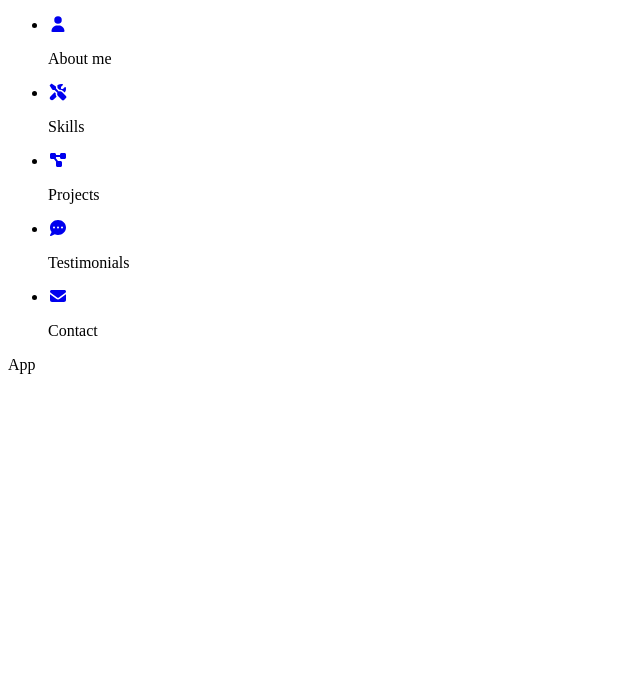
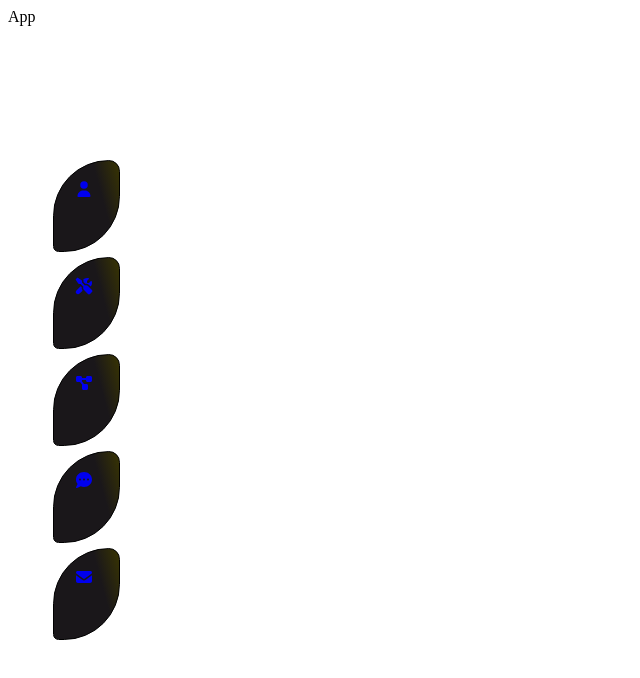
Before and after one commit to DetectiveGarcia/Portfolio, a React (Vite) app: page / in a window 1280 px wide. Shown: the top 678 px of the page, without its empty margins (0-640 px from the left). Built offline with nearby package versions, Linux system fonts and the light colour scheme.

Commit message:
feature/introduce navbar css-style

```diff
--- a/src/components/navbar/navbar.css
+++ b/src/components/navbar/navbar.css
@@ -0,0 +1,69 @@
+#side-nav {
+  width: 100%;
+  position: fixed;
+  top: 50%;
+  left: 1%;
+  transform: translateY(-50%);
+  width: 70px;
+
+
+  li {
+      list-style-type: none;
+      padding: 20px;
+      background: linear-gradient(75deg, #1a171a 70%, #383402);
+      align-self: flex-start;
+      border: 1px solid;
+      border-radius: 10px;
+      -webkit-border-top-left-radius: 500px;
+      -webkit-border-top-right-radius: 100px;
+      -webkit-border-bottom-right-radius: 500px;
+      -webkit-border-bottom-left-radius: 50px;
+      -moz-border-radius-topleft: 500px;
+      -moz-border-radius-topright: 100px;
+      -moz-border-radius-bottomright: 500px;
+      -moz-border-radius-bottomleft: 50px;
+      border-top-left-radius: 500px;
+      border-top-right-radius: 100px;
+      border-bottom-right-radius: 500px;
+      border-bottom-left-radius: 50px;
+    }
+
+}
+
+#nav-links {
+  display: flex;
+  flex-direction: column;
+  align-items: center;
+  gap: 5px;
+  position: relative;
+  /* ny ändring*/
+  /* background: pink;
+  width: 63px;
+  border-radius: 10px; */
+  width: 60px;
+}
+
+.link-hovered {
+  display: flex;
+  gap: 5px;
+}
+
+.hovered-text {
+  max-width: 0;
+  overflow: hidden;
+  white-space: nowrap;
+  opacity: 0;
+  transform: translateX(-30px);
+  transition: max-width 0.7s ease, opacity 0.5s ease, transform 1s ease;
+  /* mix-blend-mode: difference; */
+}
+
+.link-hovered:hover .hovered-text {
+  opacity: 1;
+  transform: translateX(0);
+  max-width: 500px;
+}
+
+.navLink {
+  font-size: 24px;
+}
```
